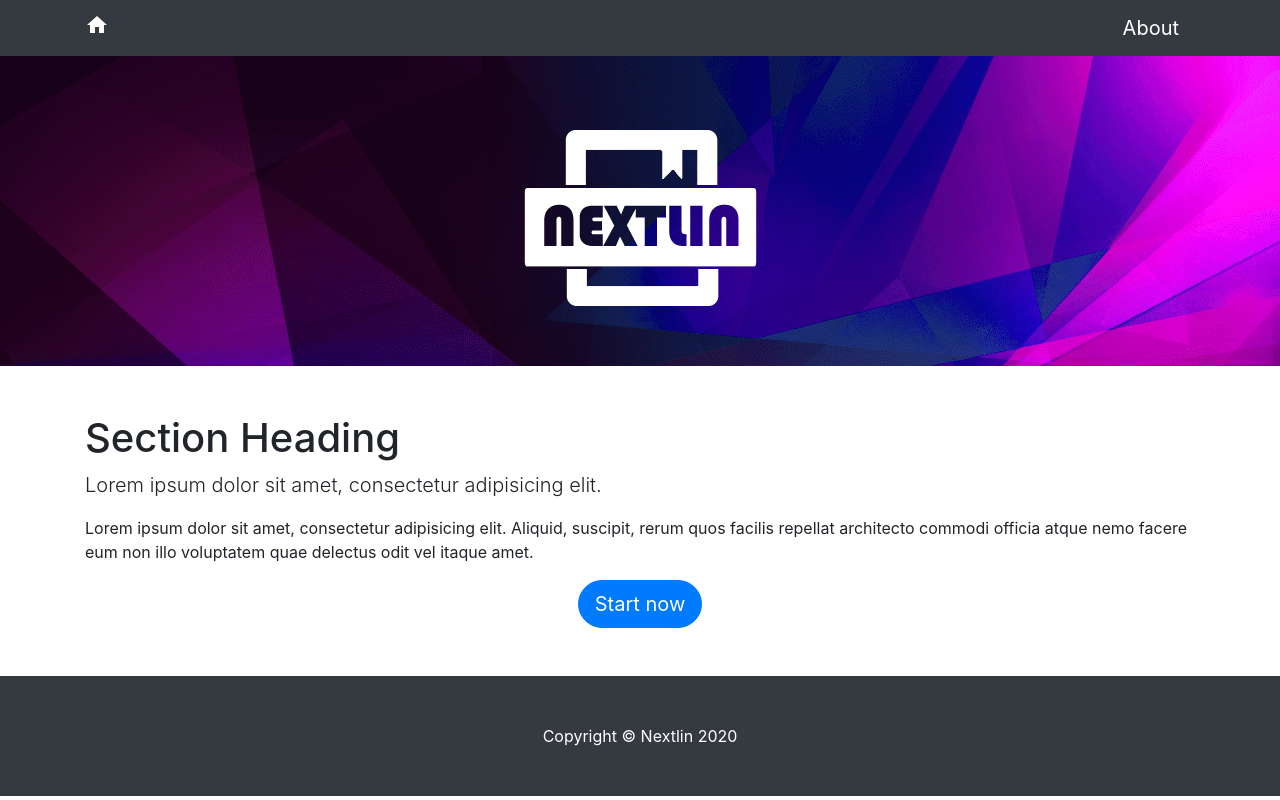
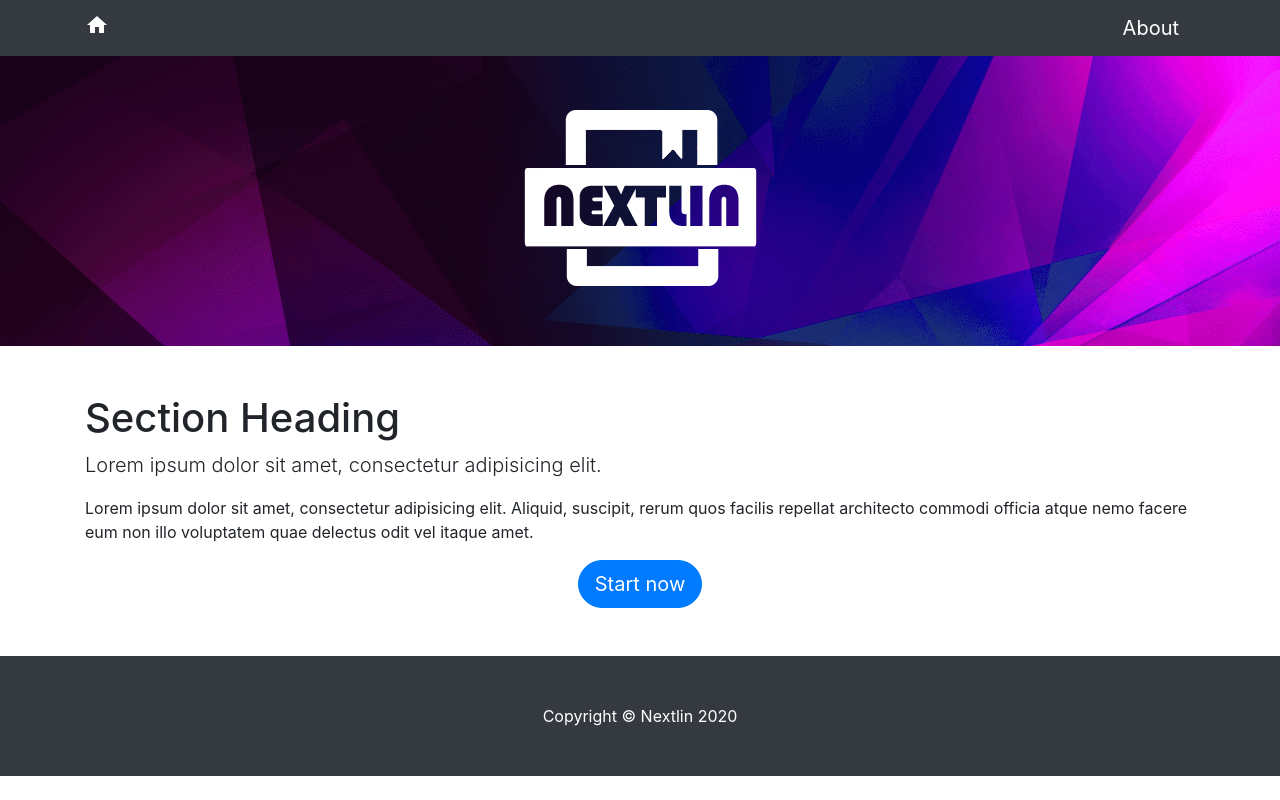
Before and after one commit to imvq/nextlin-client, a Vue app: page / in a window 1280 px wide. Built offline with nearby package versions, Linux system fonts and the light colour scheme.

Commit message:
Header style simplified

```diff
--- a/src/components/Header.vue
+++ b/src/components/Header.vue
@@ -1,6 +1,6 @@
 <template>
   <header class="py-5 bg-image-full">
-    <img class="img-fluid d-block mx-auto img-in-header" src="~@/assets/logo.png" alt="Nextlin">
+    <img class="img-fluid d-block mx-auto" src="~@/assets/logo.png" alt="Nextlin">
   </header>
 </template>
 
@@ -9,8 +9,4 @@
   background-color: black;
   background-image: url("~@/assets/background-min.png");
 }
-
-.img-in-header {
-  margin-top: 20px;
-}
 </style>
```
